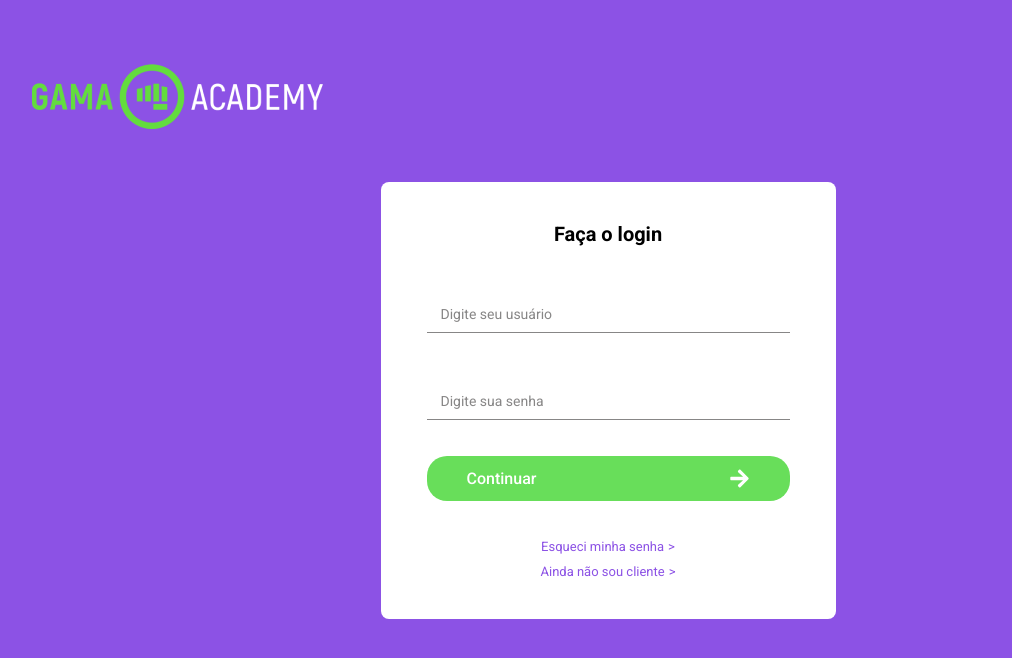
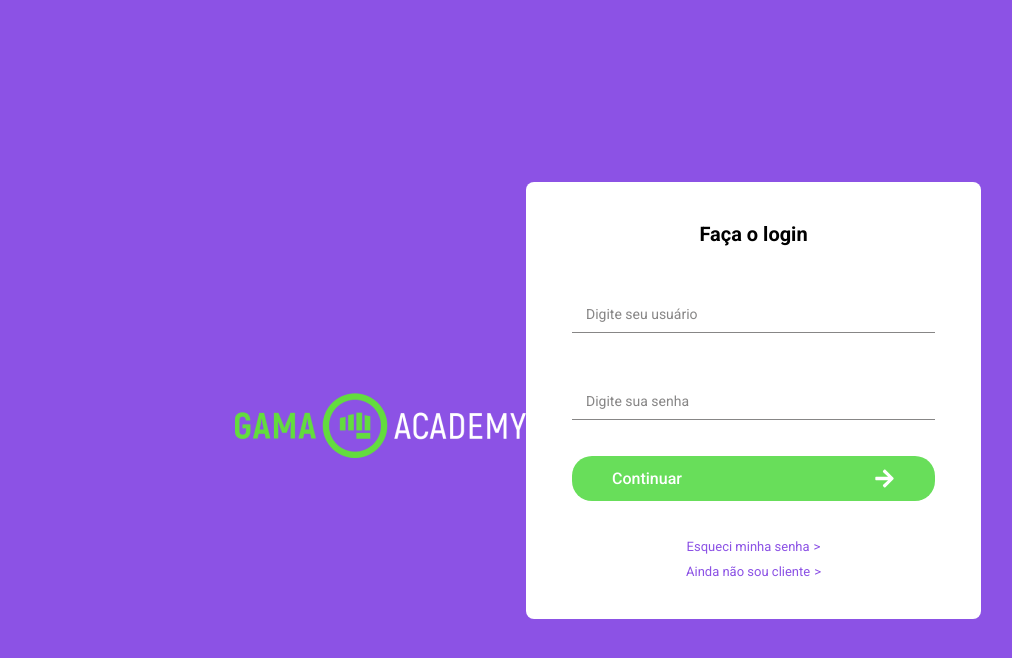
Before and after one commit to CodeCommit-GamaAcademy/React-CodeCommit, a React (Create React App) app: page /login in a window 1280 px wide. Shown: the top 658 px of the page, without its empty margins (32-1044 px from the left). Built offline with nearby package versions, Linux system fonts and the light colour scheme.

Commit message:
update header and logo component

```diff
--- a/src/components/Header/styles.ts
+++ b/src/components/Header/styles.ts
@@ -1,6 +1,9 @@
 import styled from 'styled-components';
 
-export const MainHeader = styled.header``;
+export const MainHeader = styled.header`
+  position: absolute;
+  width: 100%;
+`;
 
 export const MainHeaderContainer = styled.div`
   max-width: 1280px;
--- a/src/components/Logo/styles.ts
+++ b/src/components/Logo/styles.ts
@@ -1,9 +1,6 @@
 import styled from 'styled-components';
 
 export const LogoIMG = styled.img`
-    position: absolute;
-    top: 64px;
-    left: 64px;
-
-    cursor: pointer;
+  margin-top: 50px;
+  cursor: pointer;
 `;
```
